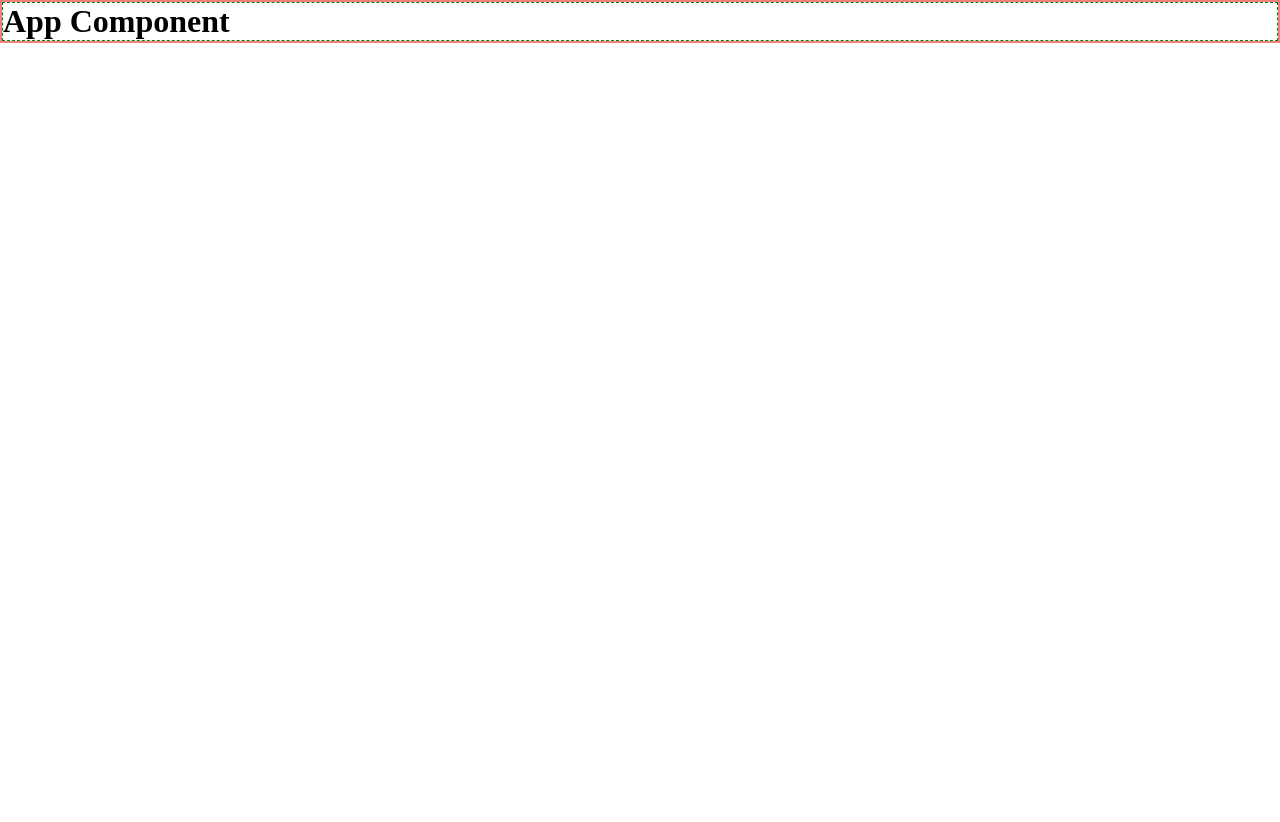
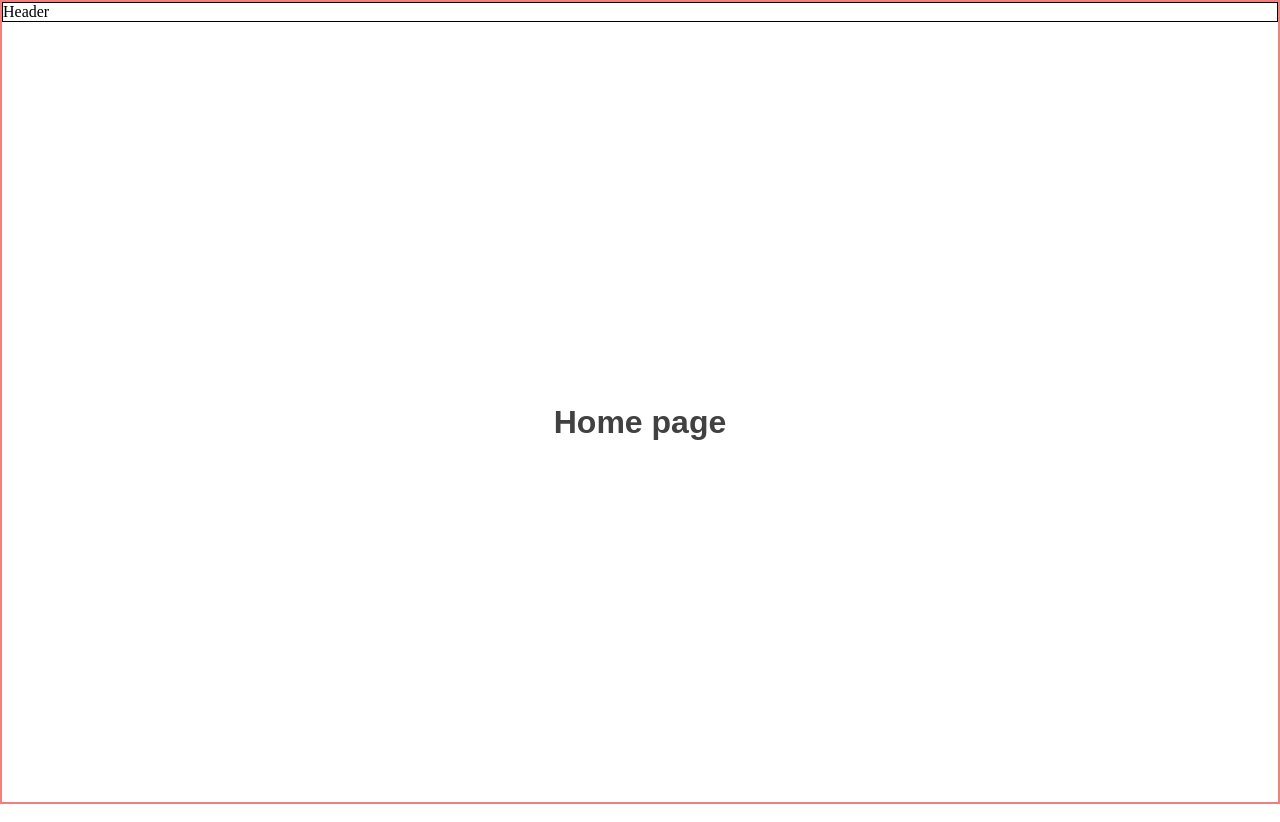
Before and after one commit to recondesigns-archived-practice/fcc-responsive-sidenav, a React (Create React App) app: page / in a window 1280 px wide. Before the commit the page ends 800 px from the top, so only its background shows below. Built offline with nearby package versions, Linux system fonts and the light colour scheme; the HTML template or start-up script is replaced by a standard one.

Commit message:
Added Home page

```diff
--- a/src/App.js
+++ b/src/App.js
@@ -1,17 +1,18 @@
 import React from "react";
 import styled from "styled-components";
+import Header from "./components/Header";
+import HomePage from "./pages/Home";
 
 const Container = styled.div`
+  height: 100vh;
   border: 2px solid lightcoral;
 `;
 
-const Title = styled.h1`
-  border: 1px dashed green;
-`;
 export default function App() {
   return (
     <Container>
-      <Title>{"App Component"}</Title>
+      <Header />
+      <HomePage />
     </Container>
   );
 }
--- /dev/null
+++ b/src/components/Header.js
@@ -0,0 +1,14 @@
+import React from "react";
+import styled from "styled-components";
+
+const Container = styled.header`
+  border: 1px solid black;
+`;
+
+export default function Header() {
+  return (
+    <Container>
+      <p>Header</p>
+    </Container>
+  );
+}
--- /dev/null
+++ b/src/pages/Home.js
@@ -0,0 +1,26 @@
+import React from "react";
+import styled from "styled-components";
+
+const Container = styled.div`
+  height: 100%;
+  display: flex;
+  justify-content: center;
+  align-items: center;
+  /* border: 2px solid dodgerblue; */
+`;
+
+const Title = styled.h1`
+  width: 100%;
+  font-family: sans-serif;
+  color: #414141;
+  text-align: center;
+  /* border: 1px dashed green; */
+`;
+
+export default function HomePage() {
+  return (
+    <Container>
+      <Title>{"Home page"}</Title>
+    </Container>
+  );
+}
```
